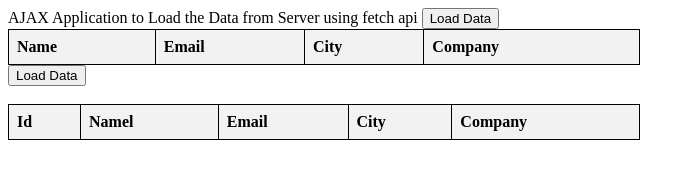
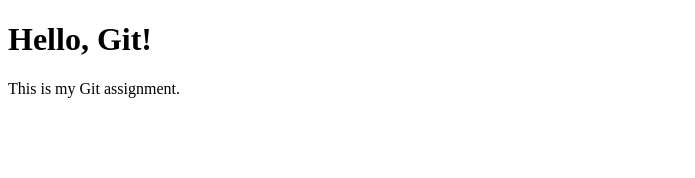
Before and after one commit to ashwinirajashekar1111/GitAssignment, a plain HTML site: page index.html in a window 1280 px wide. Shown: the whole page, without its empty margins (0-695 px from the left). Drawn offline with Linux system fonts and the light colour scheme.

Commit message:
Update index.html

```diff
--- a/index.html
+++ b/index.html
@@ -1,133 +1,11 @@
-
-<!DOCTYPE html>
-<html lang="en">
-<head>
-    <meta charset="UTF-8">
-    <meta name="viewport" content="width=device-width, initial-scale=1.0">
-    <title>Load Data from Server</title>
-    <style>
-        table {
-            border-collapse: collapse;
-            width: 50%;
-        }
-
-        th, td {
-            border: 1px solid black;
-            padding: 8px;
-            text-align: left;
-        }
-
-        th {
-            background-color: #f2f2f2;
-        }
-    </style>
-</head>
-<body>
-</h1>AJAX Application to Load the Data from Server using fetch api</h1>
-    <button onclick="loadData()">Load Data</button>
-    <table id="userTable">
-        <thead>
-            <tr>
-                <th>Name</th>
-                <th>Email</th>
-                <th>City</th>
-                <th>Company</th>
-            </tr>
-        </thead>
-        <tbody>
-        </tbody>
-    </table>
-
-    <script>
-        async function loadData () {
-            try {
-                const response = await fetch('https://jsonplaceholder.typicode.com/users');
-                const data = await response.json();
-
-                let table = document.getElementById('userTable');
-                table.innerHTML = '';
-
-                for (let i = 0; i < data.length; i++) {
-                    let row = `<tr>
-                                    <td>${data[i].Name}</td>
-                                    <td>${data[i].Email}</td>
-                                    <td>${data[i].City}</td>
-                                    <td>${data[i].Company}</td>
-                                </tr>`;
-                    table.innerHTML += row;
-                }
-            } catch (error) {
-                console.error('Error:', error);
-            }
-        }
-    </script>
-</body>
-</html>
-
-
 
 <!DOCTYPE html>
 <html>
 <head>
- <title>Mouse Pointer Coordinates</title>
+    <title>My Git Assignment</title>
 </head>
 <body>
-
-<button onclick="loadData()">Load Data</button>
-<br/><br/>
-<table class="table">
-    <thead>
-        <tr>
-            <th>Id</th>
-            <th>Namel</th>
-            <th>Email</th>
-            <th>City</th>
-            <th>Company</th>
-        </tr>
-    </thead>
-    <tbody>
-    </tbody>
-</table>
-
-<script>
-async function loadData() {
-    try {
-        let response = await fetch('https://jsonplaceholder.typicode.com/users');
-        let data = await response.json();
-        displayData(data);
-    } catch (error) {
-        console.error('Error:', error);
-    }
-}
-
-function displayData(data) {
-    let tableBody = document.getElementById('data-table').getElementsByTagName('tbody')[0];
-    tableBody.innerHTML = '';
-
-    data.forEach(user => {
-        let row = document.createElement('tr');
-
-        let nameCell = document.createElement('td');
-        nameCell.textContent = user.name;
-        row.appendChild(nameCell);
-
-        let emailCell = document.createElement('td');
-        emailCell.textContent = user.email;
-        row.appendChild(emailCell);
-
-        let cityCell = document.createElement('td');
-        phoneCell.textContent = user.phone;
-        row.appendChild(phoneCell);
-
-        let companyCell = document.createElement('td');
-        phoneCell.textContent = user.phone;
-        row.appendChild(companyCell);
-
-
-        tableBody.appendChild(row);
-    });
-}
-</script>
-
+    <h1>Hello, Git!</h1>
+    <p>This is my Git assignment.</p>
 </body>
 </html>
```
